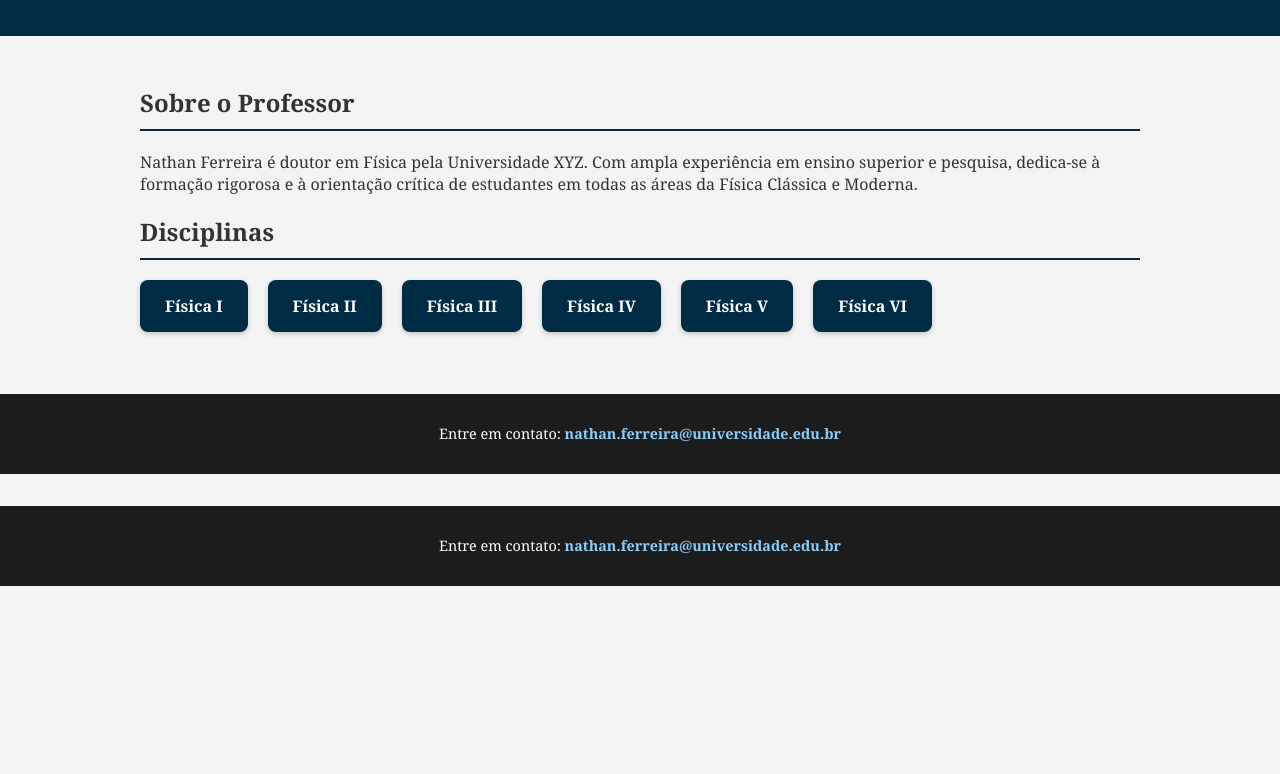
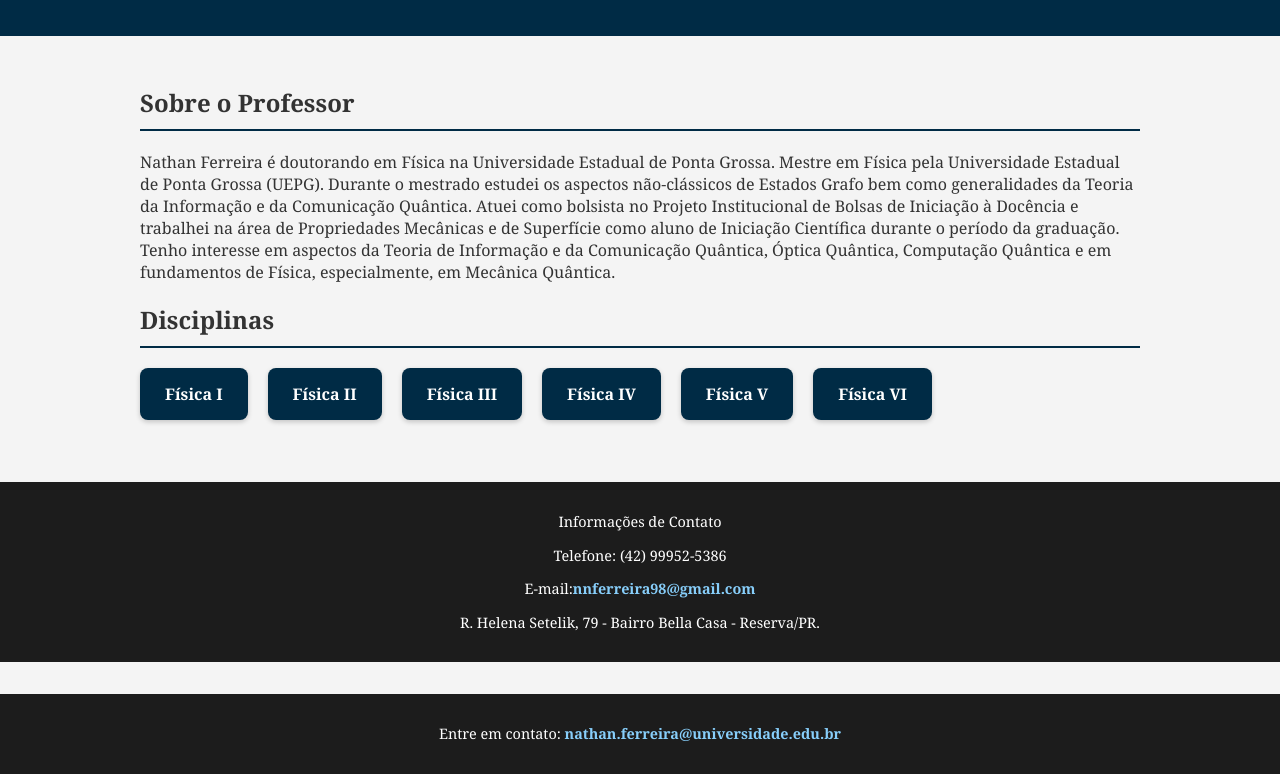
Before and after one commit to NF9826/site-professor-nathan, a plain HTML site: page index.html in a window 1280 px wide. Shown: the part 124-898 px from the top of the page. Before the commit the page ends 800 px from the top, so only its background shows below. Drawn offline with Linux system fonts and the light colour scheme.

Commit message:
Update index.html
Correção Informações

```diff
--- a/index.html
+++ b/index.html
@@ -16,8 +16,7 @@
     <main>
         <section class="apresentacao">
             <h2>Sobre o Professor</h2>
-            <p>Nathan Ferreira é doutor em Física pela Universidade XYZ. Com ampla experiência em ensino superior e pesquisa, dedica-se à formação rigorosa e à orientação crítica de estudantes em todas as áreas da Física Clássica e Moderna.</p>
-        </section>
+            <p>Nathan Ferreira é doutorando em Física na Universidade Estadual de Ponta Grossa. Mestre em Física pela Universidade Estadual de Ponta Grossa (UEPG). Durante o mestrado estudei os aspectos não-clássicos de Estados Grafo bem como generalidades da Teoria da Informação e da Comunicação Quântica. Atuei como bolsista no Projeto Institucional de Bolsas de Iniciação à Docência e trabalhei na área de Propriedades Mecânicas e de Superfície como aluno de Iniciação Científica durante o período da graduação. Tenho interesse em aspectos da Teoria de Informação e da Comunicação Quântica, Óptica Quântica, Computação Quântica e em fundamentos de Física, especialmente, em Mecânica Quântica.        </section>
 
         <section class="disciplinas">
             <h2>Disciplinas</h2>
@@ -33,7 +32,10 @@
     </main>
 
     <footer>
-        <p>Entre em contato: <a href="mailto:nathan.ferreira@universidade.edu.br">nathan.ferreira@universidade.edu.br</a></p>
+        <p>Informações de Contato </p>
+        <p> Telefone: (42) 99952-5386 </p>
+        <p>E-mail:<a href="mailto:nnferreira98@gmail.com">nnferreira98@gmail.com</a></p>
+        <p>R. Helena Setelik, 79 - Bairro Bella Casa - Reserva/PR.</p>
     </footer>
 </body>
 </html>
```
